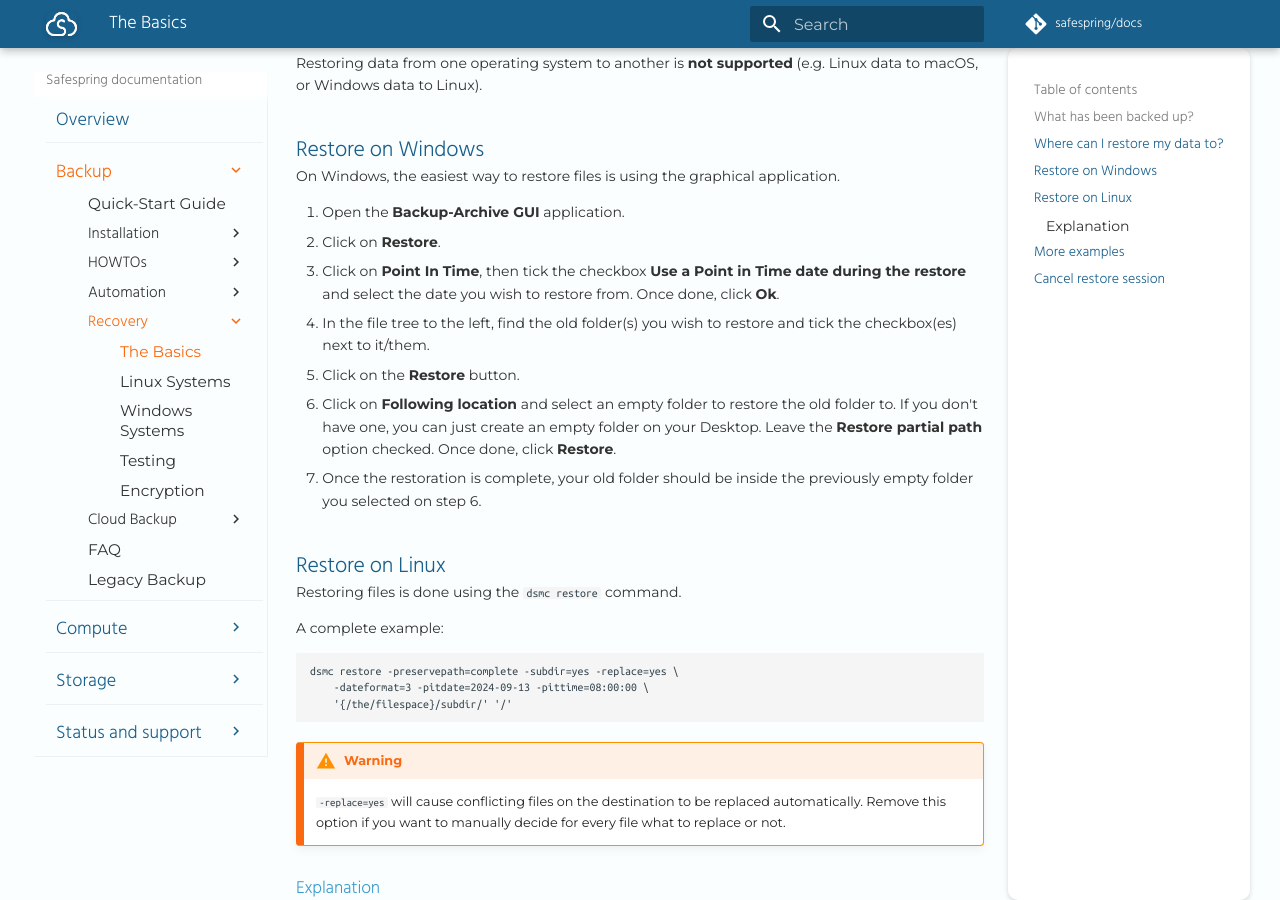
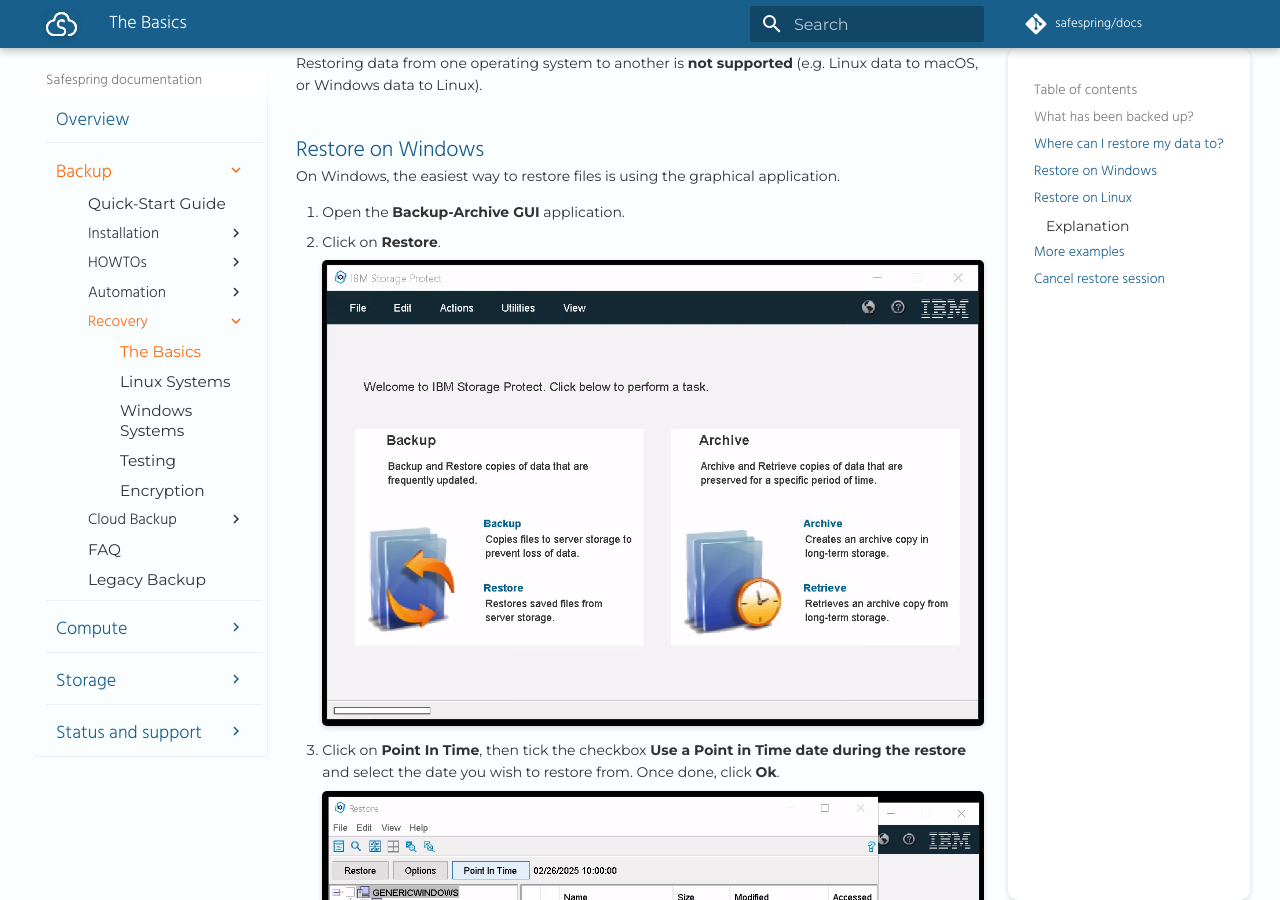
Before and after one commit to safespring/docs, an MkDocs documentation site: the page built from content/backup/recovery/basics.md, in a window 1280 px wide and 900 px high, scrolled down 383 px. Built offline with MkDocs 1.6.1 and Material for MkDocs 9.7.7, drawn with Linux system fonts in a browser that asks for light colours; a script that is not in the unit is left out; comment, search, counter and statistics services are not loaded.

Commit message:
Added Windows basic recovery screenshots.

```diff
--- a/content/backup/recovery/basics.md
+++ b/content/backup/recovery/basics.md
@@ -22,12 +22,21 @@
 
 1. Open the **Backup-Archive GUI** application.
 2. Click on **Restore**.
+
+    ![SPBAC-home.png](../images/SPBAC-home.png)
+
 3. Click on **Point In Time**, then tick the checkbox
    **Use a Point in Time date during the restore**
    and select the date you wish to restore from.
    Once done, click **Ok**.
+
+    ![SPBAC-restore-point-in-time.png](../images/SPBAC-restore-point-in-time.png)
+
 4. In the file tree to the left, find the old folder(s) you wish to restore and
    tick the checkbox(es) next to it/them.
+
+    ![SPBAC-restore-select-file.png](../images/SPBAC-restore-select-file.png)
+
 5. Click on the **Restore** button.
 6. Click on **Following location** and select an empty folder to restore the
    old folder to.
```
Also changed, not shown: other parts of content/backup/recovery/basics.md (+5 -0 lines), content/backup/images/SPBAC-home.png (added), content/backup/images/SPBAC-restore-destination.png (added), content/backup/images/SPBAC-restore-finished.png (added), content/backup/images/SPBAC-restore-point-in-time.png (added), content/backup/images/SPBAC-restore-select-file.png (added).
